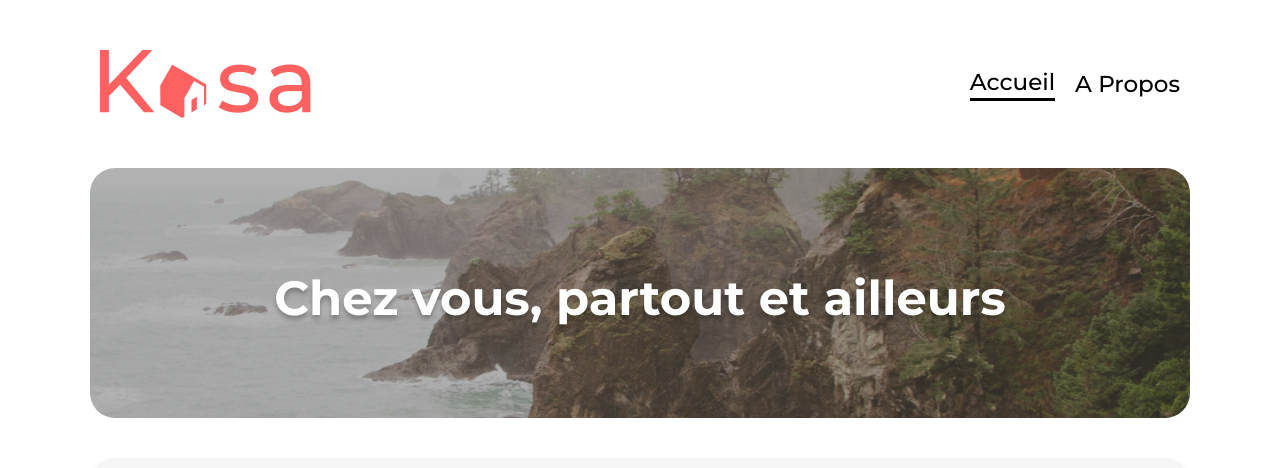
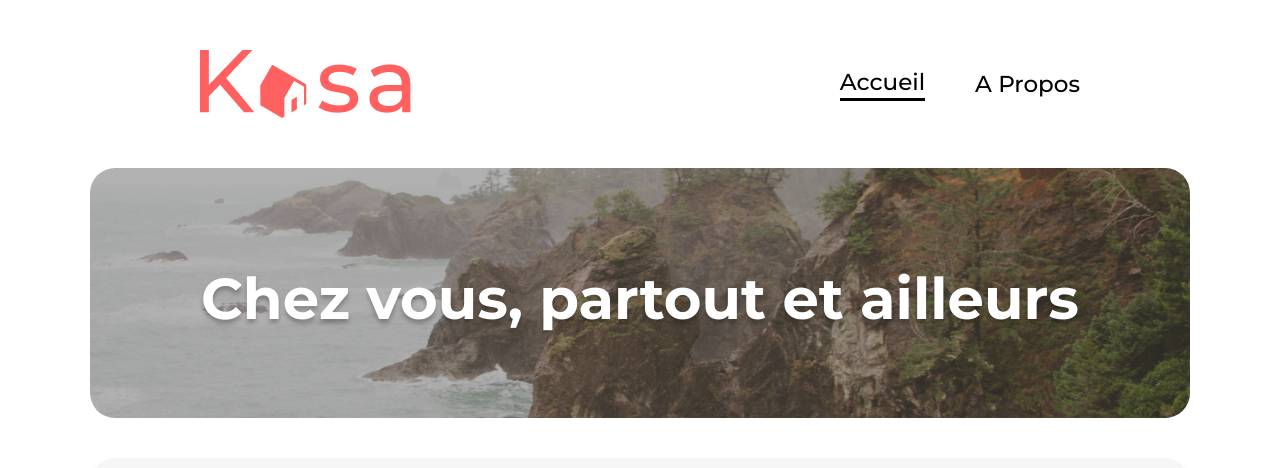
Before and after one commit to mohamedhanafi69120/Kasa-Projet6, a React (Vite) app: page / in a window 1280 px wide. Shown: the top 468 px of the page. Built offline with nearby package versions, Linux system fonts and the light colour scheme.

Commit message:
update logo et menu de navigation (mise en forme scss)

```diff
--- a/src/sass/composants/_Banner.scss
+++ b/src/sass/composants/_Banner.scss
@@ -34,7 +34,7 @@
     width: 100%;
     height: 250px;
     color: $White;
-    font-size: 3em;
+    font-size: 3.6em;
     font-weight: 700;
     text-align: center;
     @include shadowtextbanner;
--- a/src/sass/layouts/_Footer.scss
+++ b/src/sass/layouts/_Footer.scss
@@ -10,7 +10,7 @@
   height: 220px;
 
   img {
-    width: 8em;
+    width: 9em;
     height: 42px;
     margin-bottom: 32px;
   }
--- a/src/sass/layouts/_Header.scss
+++ b/src/sass/layouts/_Header.scss
@@ -1,11 +1,11 @@
 @import "../utils/_Variables";
 
 header {
+  display: flex;
   height: 68px;
-  display: flex;
   justify-content: space-between;
   align-items: center;
-  margin: 50px 100px;
+  margin: 50px 200px;
 
   img {
     height: 68px;
@@ -14,7 +14,7 @@ header {
   nav {
     display: flex;
     align-items: center;
-    gap: 20px;
+    gap: 50px;
     color: $Red;
     font-size: 1.2em;
     font-weight: 500;
--- a/src/style/style.css
+++ b/src/style/style.css
@@ -19,11 +19,11 @@ body {
 /**mes variables**/
 /*****couleurs****/
 header {
+  display: flex;
   height: 68px;
-  display: flex;
   justify-content: space-between;
   align-items: center;
-  margin: 50px 100px;
+  margin: 50px 200px;
 }
 header img {
   height: 68px;
@@ -31,7 +31,7 @@ header img {
 header nav {
   display: flex;
   align-items: center;
-  gap: 20px;
+  gap: 50px;
   color: #ff6060;
   font-size: 1.2em;
   font-weight: 500;
@@ -83,7 +83,7 @@ header nav a {
   width: 100%;
   height: 250px;
   color: #fff;
-  font-size: 3em;
+  font-size: 3.6em;
   font-weight: 700;
   text-align: center;
   text-shadow: 0 4px 4px rgba(0, 0, 0, 0.25);
```
